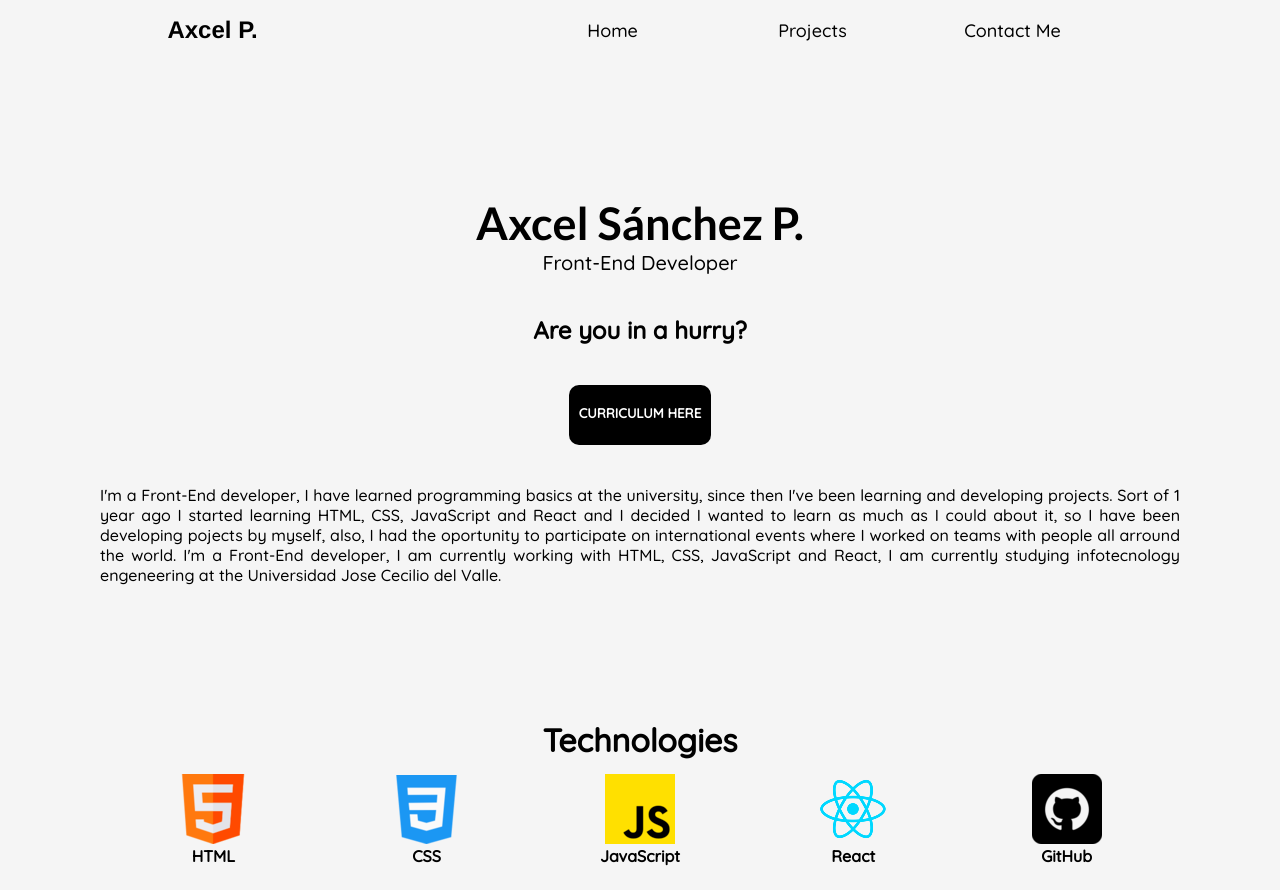
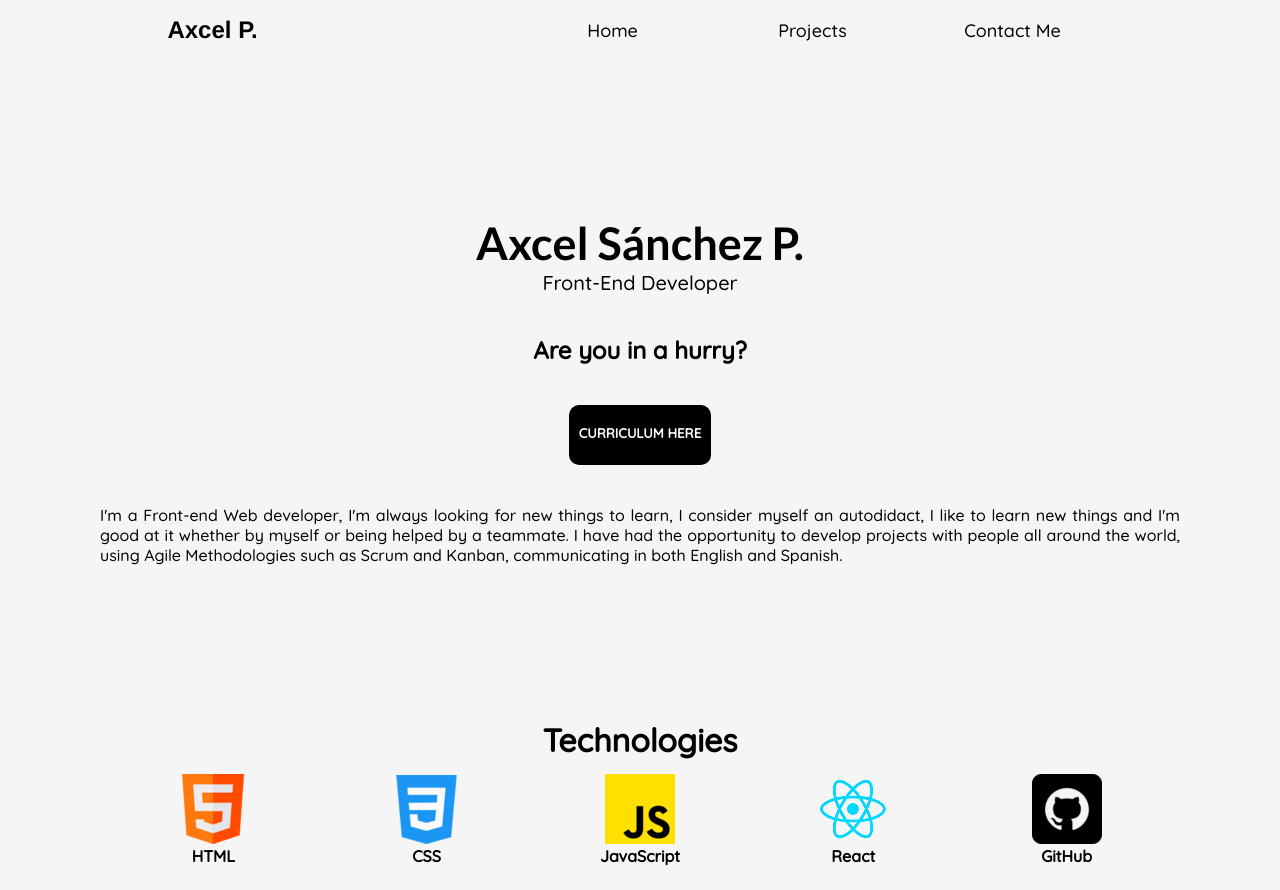
Before and after one commit to Leonel-Padilla2/portfolio, a React (Create React App) app: page / in a window 1280 px wide. Built offline with nearby package versions, Linux system fonts and the light colour scheme.

Commit message:
fix: fixing visual bugs with colors and components gap

```diff
--- a/src/components/Form/ContactForm.css
+++ b/src/components/Form/ContactForm.css
@@ -1,5 +1,4 @@
 .message-form {
-  background-color: whitesmoke;
   display: flex;
   flex-direction: column;
   align-items: flex-start;
--- a/src/pages/Contact/Contact.css
+++ b/src/pages/Contact/Contact.css
@@ -1,6 +1,5 @@
 .contact-container {
   min-height: 100vh;
-  background-color: whitesmoke;
   display: grid;
   align-content: center;
 }
--- a/src/pages/Home/Home.css
+++ b/src/pages/Home/Home.css
@@ -5,7 +5,6 @@
 }
 
 .home-container {
-  background-color: whitesmoke;
   min-height: 100vh;
   padding: 10px;
 }
@@ -54,6 +53,12 @@
   justify-content: space-evenly;
 }
 
+@media screen and (max-height: 750px) {
+  .about-me-container {
+    gap: 15px;
+  }
+}
+
 @media screen and (max-width: 600px) {
 
   .technologies-list {
--- a/src/pages/Home/Home.jsx
+++ b/src/pages/Home/Home.jsx
@@ -51,13 +51,11 @@ const Home = () => {
         <Button dowload>CURRICULUM HERE</Button>
 
         <p>
-          I'm a Front-End developer, I have learned programming basics at the university, since then I've been learning and developing projects.
-          Sort of 1 year ago I started learning HTML, CSS, JavaScript and React and I decided I wanted to learn as much as I could about it,
-          so I have been developing pojects by myself, also, I had the oportunity to participate on international events where I
-          worked on teams with people all arround the world.
+          I'm a Front-end Web developer, I'm always looking for new things to learn, I consider myself an autodidact, I like to learn new things
+          and I'm good at it whether by myself or being helped by a teammate.
 
-          I'm a Front-End developer, I am currently working with HTML, CSS, JavaScript and React,
-          I am currently studying infotecnology engeneering at the Universidad Jose Cecilio del Valle.
+          I have had the opportunity to develop projects with people all around the world, using Agile Methodologies such as Scrum and Kanban,
+          communicating in both English and Spanish.
         </p>
       </div>
 
--- a/src/pages/Projects/Projects.css
+++ b/src/pages/Projects/Projects.css
@@ -1,5 +1,4 @@
 .projects-container {
-  background-color: whitesmoke;
   min-height: 100vh;
   display: flex;
   flex-direction: column;
@@ -18,7 +17,6 @@
 
 .projects-grid {
   gap: 10px;
-  height: 90vh;
   display: grid;
   grid-template-columns: repeat(3, 33%);
   justify-items: center;
--- a/src/routes/App.css
+++ b/src/routes/App.css
@@ -10,7 +10,7 @@
 }
 
 .app-container {
-  background-color: whitesmoke;
+  background-color: var(--main-color);
   display: flex;
   justify-content: center;
 }
```
